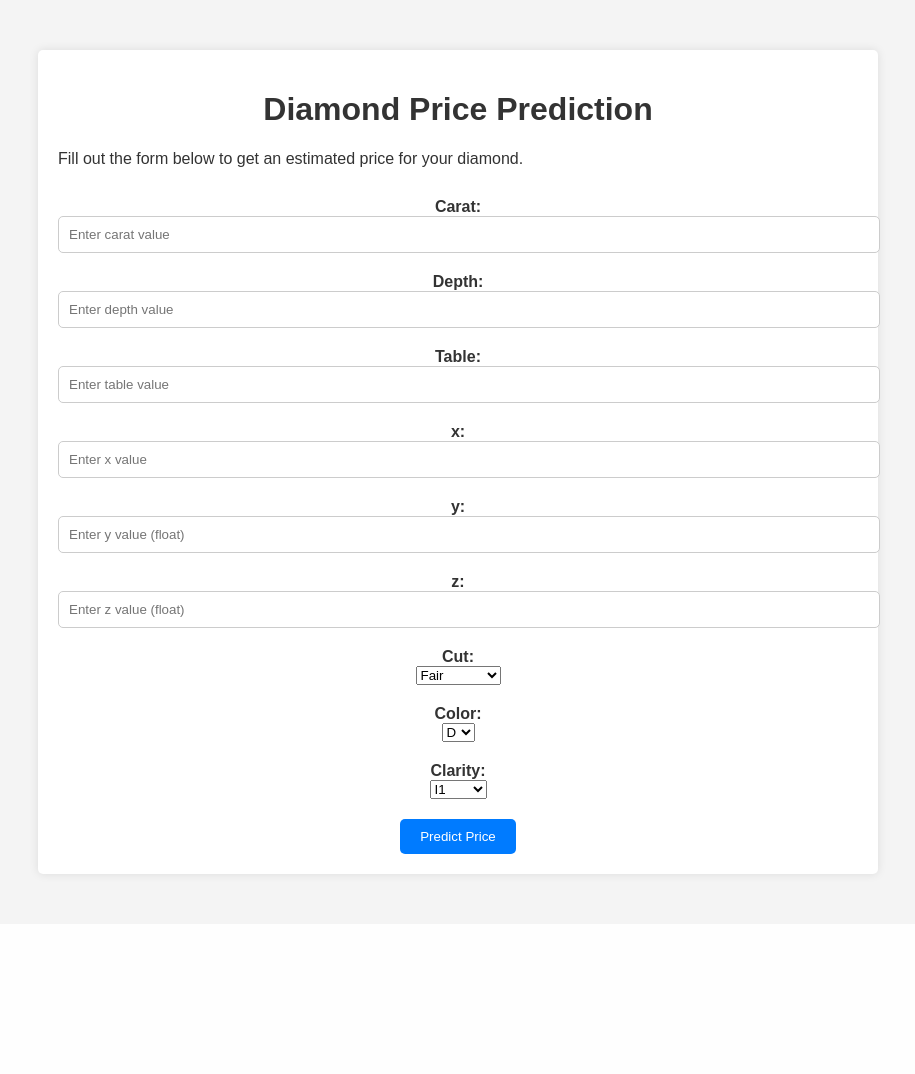
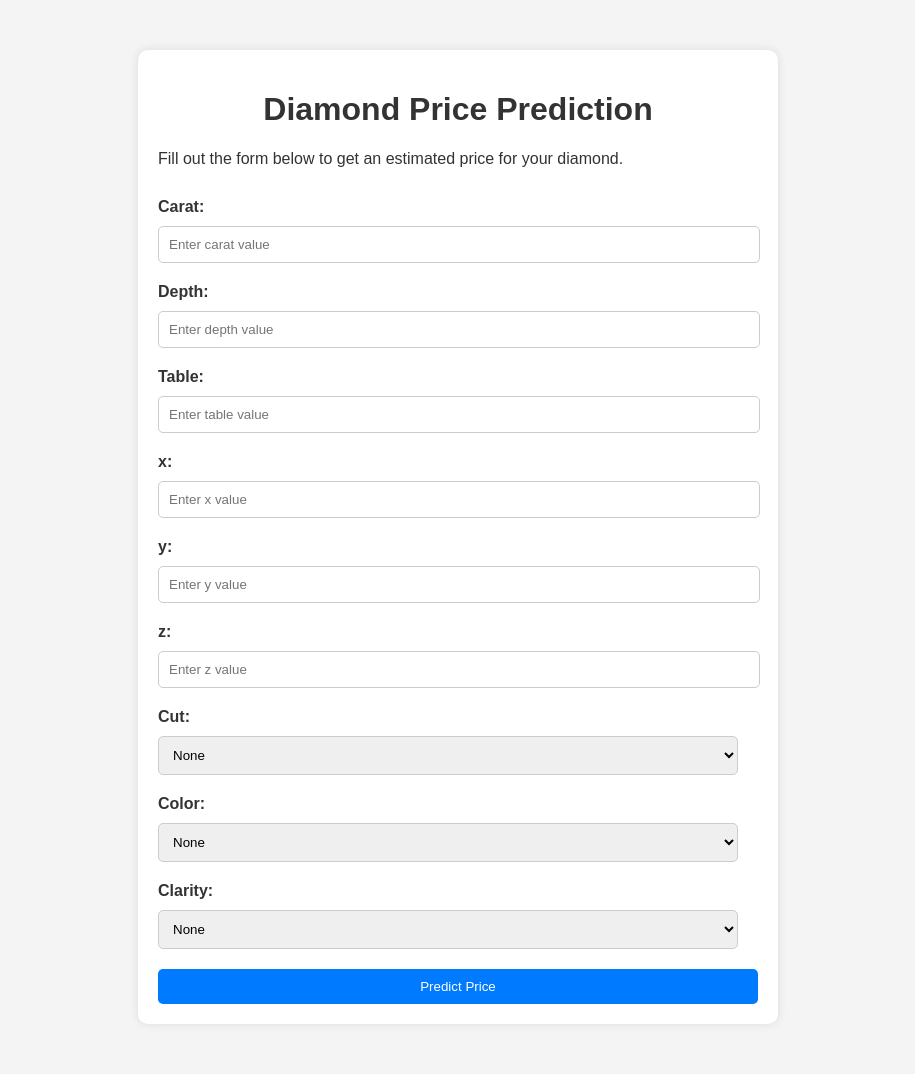
Before and after one commit to RitamRixx/Diamond_price_prediction, a Flask app: page /predict in a window 1280 px wide. Shown: the whole page, without its empty margins (182-1097 px from the left). Before the commit the page ends 880 px from the top, so only its background shows below. Run offline with Flask 3, Linux system fonts and the light colour scheme.

Commit message:
form.html updated

```diff
--- a/templates/form.html
+++ b/templates/form.html
@@ -13,11 +13,11 @@
             color: #333;
         }
         .container {
-            max-width: 800px;
+            max-width: 600px;
             margin: 50px auto;
             padding: 20px;
             background-color: #fff;
-            border-radius: 5px;
+            border-radius: 10px;
             box-shadow: 0 0 10px rgba(0, 0, 0, 0.1);
         }
         h1, h2 {
@@ -29,21 +29,26 @@
         }
         .form-group {
             margin-bottom: 20px;
+            text-align: left;
         }
         label {
             display: block;
             font-weight: bold;
+            margin-bottom: 5px;
         }
-        input[type="text"] {
-            width: 100%;
+        input[type="text"],
+        select {
+            width: calc(100% - 20px);
             padding: 10px;
             border: 1px solid #ccc;
             border-radius: 5px;
+            margin-top: 5px;
         }
         input[type="submit"] {
+            width: 100%;
             background-color: #007bff;
             color: #fff;
-            padding: 10px 20px;
+            padding: 10px;
             border: none;
             border-radius: 5px;
             cursor: pointer;
@@ -63,35 +68,30 @@
                 <label for="carat">Carat:</label>
                 <input type="text" id="carat" name="carat" placeholder="Enter carat value">
             </div>
-
             <div class="form-group">
                 <label for="depth">Depth:</label>
                 <input type="text" id="depth" name="depth" placeholder="Enter depth value">
             </div>
-
             <div class="form-group">
                 <label for="table">Table:</label>
                 <input type="text" id="table" name="table" placeholder="Enter table value">
             </div>
-
             <div class="form-group">
                 <label for="x">x:</label>
                 <input type="text" id="x" name="x" placeholder="Enter x value">
             </div>
-
             <div class="form-group">
                 <label for="y">y:</label>
-              <input type="text" id="y" name="y" placeholder="Enter y value (float)">
+                <input type="text" id="y" name="y" placeholder="Enter y value">
             </div>
-
             <div class="form-group">
                 <label for="z">z:</label>
-              <input type="text" id="z" name="z" placeholder="Enter z value (float)">
+                <input type="text" id="z" name="z" placeholder="Enter z value">
             </div>
-
             <div class="form-group">
                 <label for="cut">Cut:</label>
                 <select id="cut" name="cut">
+                    <option value="">None</option> <!-- Default option -->
                     <option value="Fair">Fair</option>
                     <option value="Good">Good</option>
                     <option value="Very Good">Very Good</option>
@@ -99,10 +99,10 @@
                     <option value="Ideal">Ideal</option>
                 </select>
             </div>
-
             <div class="form-group">
                 <label for="color">Color:</label>
                 <select id="color" name="color">
+                    <option value="">None</option> <!-- Default option -->
                     <option value="D">D</option>
                     <option value="E">E</option>
                     <option value="F">F</option>
@@ -112,10 +112,10 @@
                     <option value="J">J</option>
                 </select>
             </div>
-
             <div class="form-group">
                 <label for="clarity">Clarity:</label>
                 <select id="clarity" name="clarity">
+                    <option value="">None</option> <!-- Default option -->
                     <option value="I1">I1</option>
                     <option value="SI2">SI2</option>
                     <option value="SI1">SI1</option>
@@ -126,7 +126,6 @@
                     <option value="IF">IF</option>
                 </select>
             </div>
-            <div style="clear:both;"></div>
             <input type="submit" value="Predict Price">
         </form>
     </div>
```
Lines whose indentation alone changed are shown as unchanged.
